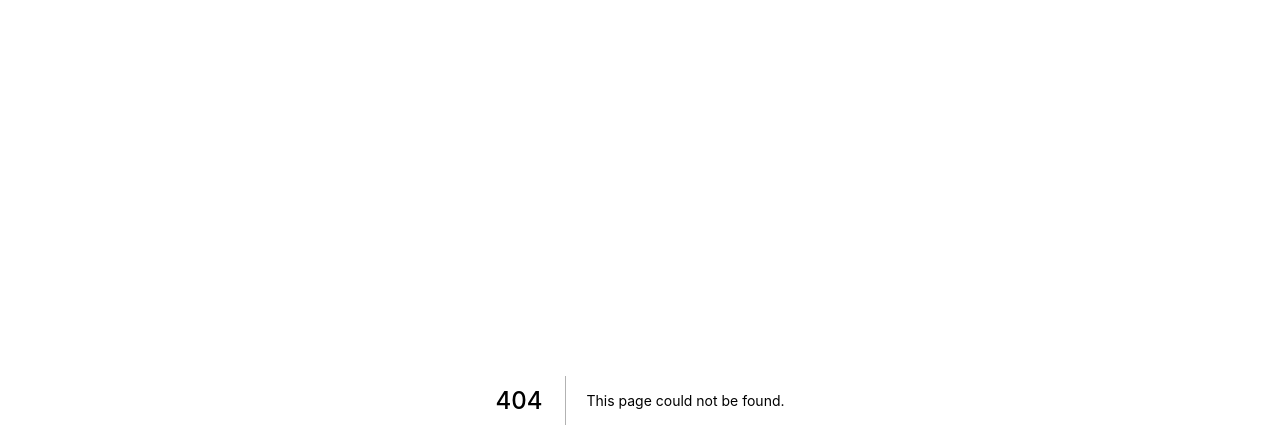
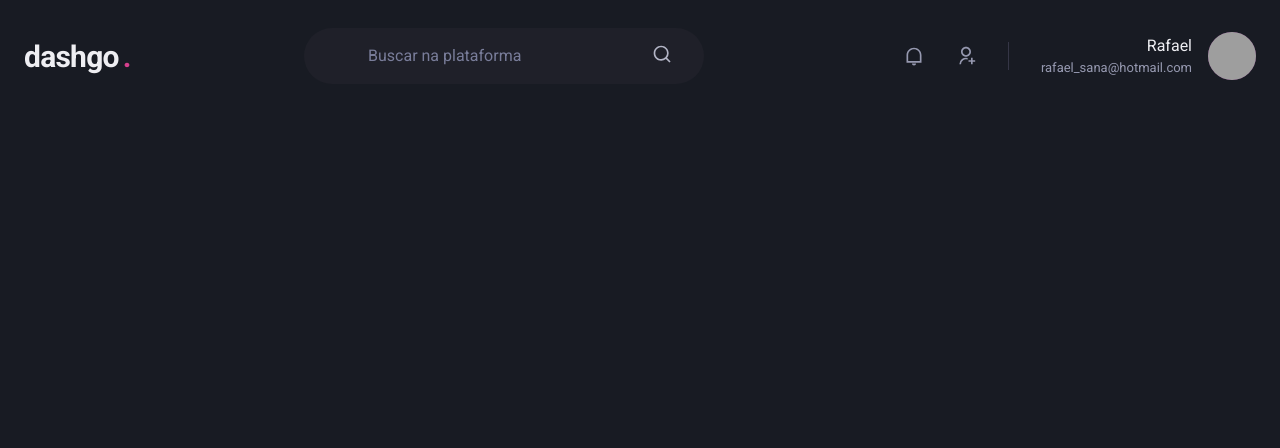
Before and after one commit to RafaelSanaMontevechio/dashgo, a Next.js app: page /dashboard in a window 1280 px wide. Before the commit this address had no page. Shown: the top 448 px of the page. Built offline with nearby package versions, Linux system fonts and the light colour scheme; grey boxes are pictures that could not be loaded.

Commit message:
feat: :sparkles: created header component

```diff
--- a/package.json
+++ b/package.json
@@ -15,7 +15,8 @@
     "framer-motion": "^4",
     "next": "12.0.3",
     "react": "17.0.2",
-    "react-dom": "17.0.2"
+    "react-dom": "17.0.2",
+    "react-icons": "^4.3.1"
   },
   "devDependencies": {
     "@types/node": "^16.11.6",
--- /dev/null
+++ b/src/components/Header.tsx
@@ -0,0 +1,84 @@
+import { Flex, Text, Input, Icon, HStack, Box, Avatar } from '@chakra-ui/react';
+
+import {
+  RiNotificationLine,
+  RiSearchLine,
+  RiUserAddLine,
+} from 'react-icons/ri';
+
+export function Header() {
+  return (
+    <Flex
+      as="header"
+      w="100%"
+      maxWidth={1480}
+      h="20"
+      mx="auto"
+      mt="4"
+      px="6"
+      align="center"
+    >
+      <Text fontSize="3xl" fontWeight="bold" letterSpacing="tight" w="64">
+        dashgo
+        <Text as="span" ml="1" color="pink.500">
+          .
+        </Text>
+      </Text>
+
+      <Flex
+        as="label"
+        flex="1"
+        py="4"
+        px="8"
+        ml="6"
+        maxWidth={400}
+        alignSelf="center"
+        color="gray.200"
+        position="relative"
+        bg="gray.800"
+        borderRadius="full"
+      >
+        <Input
+          color="gray.50"
+          variant="unstyled"
+          px="4"
+          ml="4"
+          placeholder="Buscar na plataforma"
+          _placeholder={{ color: 'gray.400' }}
+        />
+
+        <Icon as={RiSearchLine} fontSize="20" />
+      </Flex>
+
+      <Flex align="center" ml="auto">
+        <HStack
+          spacing="8"
+          mx="8"
+          pr="8"
+          py="1"
+          color="gray.300"
+          borderRightWidth={1}
+          borderColor="gray.700"
+        >
+          <Icon as={RiNotificationLine} fontSize="20" />
+          <Icon as={RiUserAddLine} fontSize="20" />
+        </HStack>
+
+        <Flex align="center">
+          <Box mr="4" textAlign="right">
+            <Text>Rafael</Text>
+            <Text color="gray.300" fontSize="small">
+              rafael_sana@hotmail.com
+            </Text>
+          </Box>
+
+          <Avatar
+            size="md"
+            name="Rafael"
+            src="https://github.com/rafaelsanamontevechio.png"
+          />
+        </Flex>
+      </Flex>
+    </Flex>
+  );
+}
--- /dev/null
+++ b/src/pages/dashboard.tsx
@@ -0,0 +1,5 @@
+import { Header } from '../components/Header';
+
+export default function Dashboard() {
+  return <Header />;
+}
--- a/src/pages/index.tsx
+++ b/src/pages/index.tsx
@@ -19,7 +19,7 @@
           <Input label="Password" name="password" type="password" />
         </Stack>
 
-        <Button type="submit" mt="6" colorScheme="pink" size="lg">
+        <Button type="submit" mt="6" bg="pink.500" size="lg">
           Entrar
         </Button>
       </Flex>
```
Also changed, not shown: 1 other file (tests, documents, lock files or other folders).
